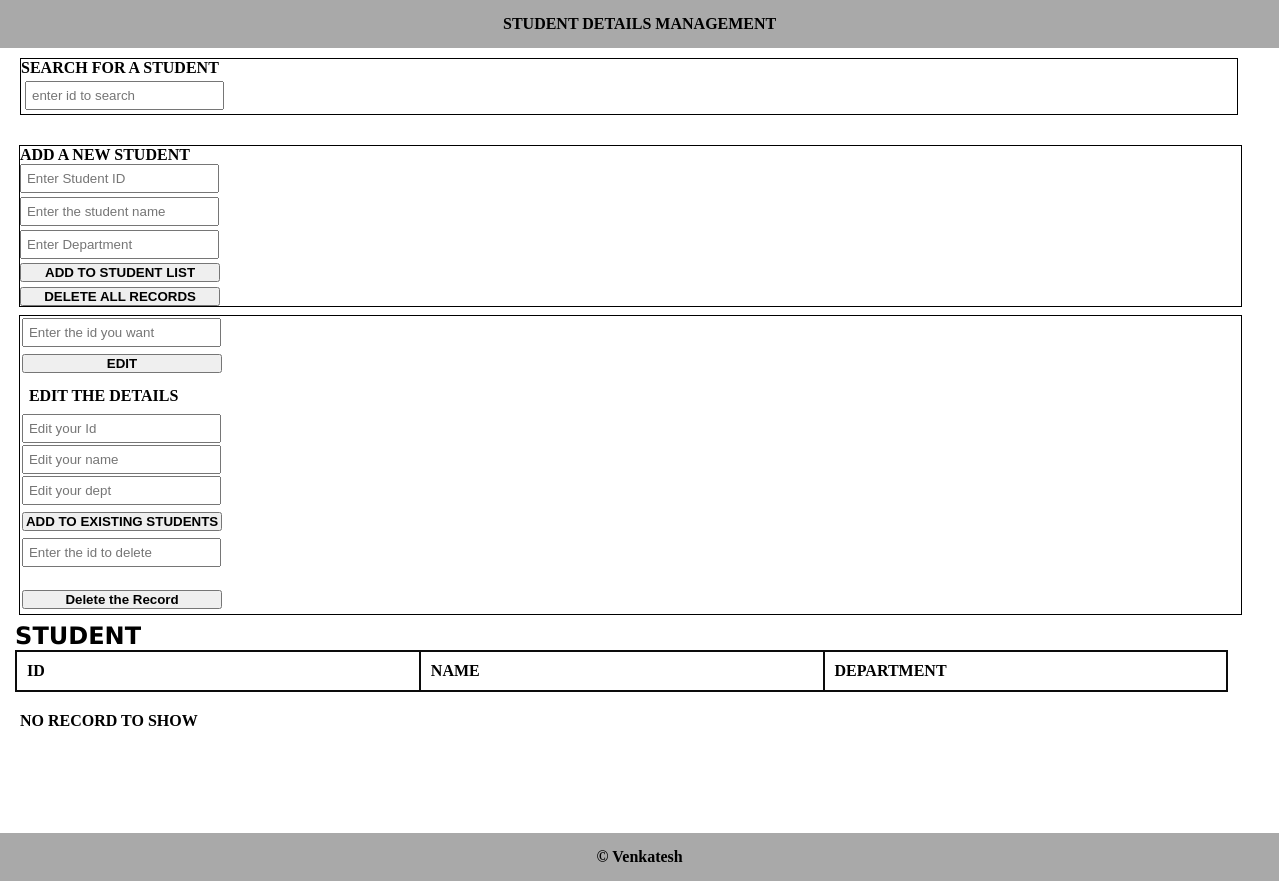
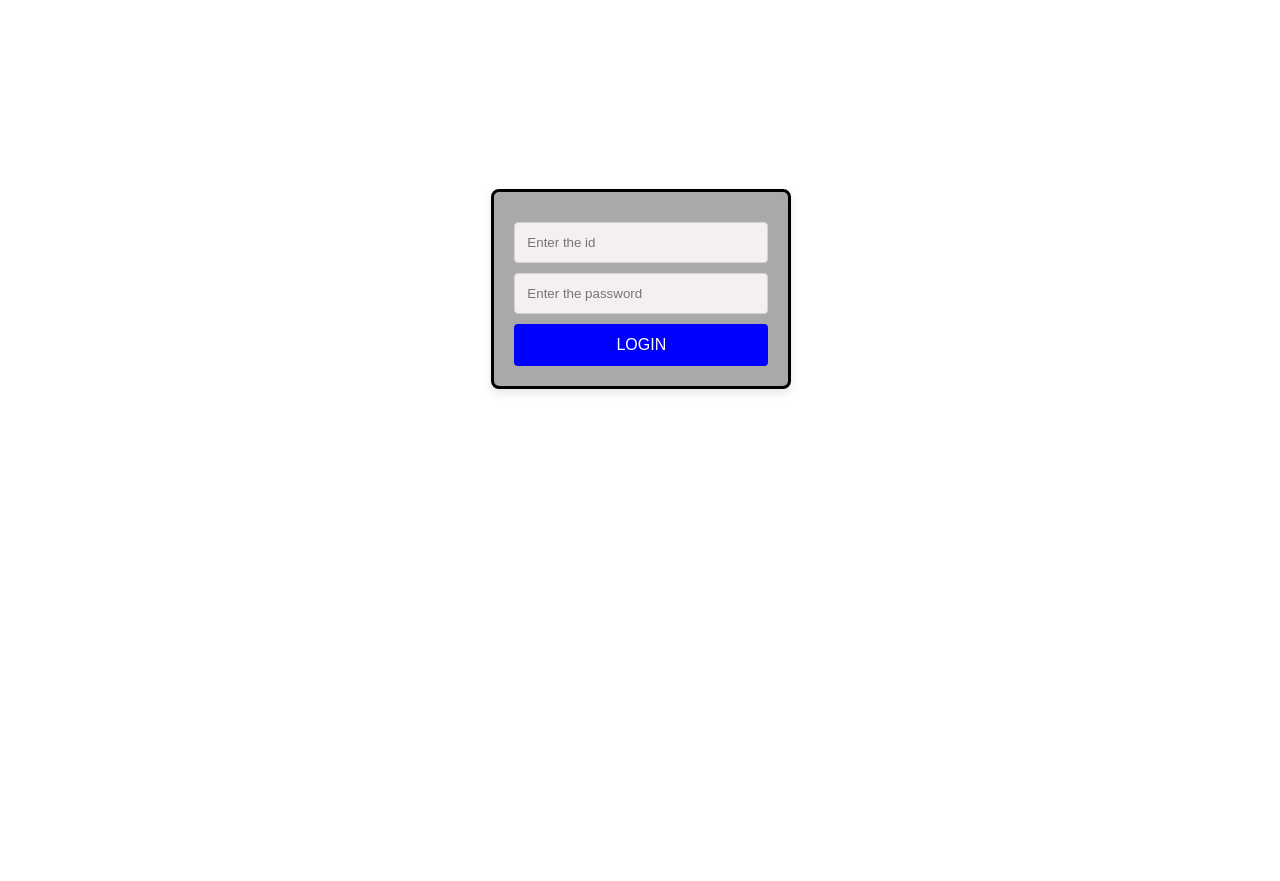
Before and after one commit to ShriVenkateshBabu/student, a React (Vite) app: page / in a window 1280 px wide. After the commit the page ends 800 px from the top, so only its background shows below. Built offline with nearby package versions, Linux system fonts and the light colour scheme; data requests are answered from the project's data file.

Commit message:
login validation alone is there

```diff
--- /dev/null
+++ b/db/userinfo.json
@@ -0,0 +1,5 @@
+{
+"userinfo":[
+
+           ]
+}
--- a/src/App.jsx
+++ b/src/App.jsx
@@ -8,6 +8,8 @@ import './index.css';
 import Searchdisplayitems from './components/Searchdisplayitems';
 import Editstu from './components/Editstu';
 import Viewstudent from './components/Viewstudent';
+import { Routes,Route } from 'react-router-dom';
+import Login from './Loginpage/Login';
 
 
 const App = () => {
@@ -121,6 +123,11 @@ catch(err){
   }
   return (
     <div className='app-container'>
+
+   <Routes>
+     <Route path="/" element={<Login/>} />
+     <Route path="/students" element ={
+      <>
       <Header />
        {error && <p>{error}</p>}
        {loading && <p>Loading...</p>}
@@ -169,6 +176,11 @@ catch(err){
     <Searchdisplayitems search={search} students={students} />
     )}
        <Footer />
+       </>
+     }/>
+
+      </Routes>
+
     </div>
   );
 };
--- a/src/Loginpage/Login.jsx
+++ b/src/Loginpage/Login.jsx
@@ -1,15 +1,27 @@
-import React from 'react'
+import React, { useState } from 'react'
+import { useNavigate } from 'react-router-dom'
+import "../login.css"
 
 const Login = () => {
+  let [isauth, setisauth] = useState(false)
+  const navigate = useNavigate();
+  function handlelogin (){
+   setisauth(true);
+   if(isauth){
+    navigate("/students")
+   }
+   else{
+    return null
+   }
+  }
   return (
     <>
-        <input type='text'
-        placeholder='Enter the id'
-        />
-        <input type='password'
-        placeholder='enter the password'
-        />
-        <button>LOGIN</button>
+<form  className = "loginform" onSubmit={(e) => e.preventDefault()}>
+  <input type="text" placeholder="Enter the id" />
+  <input type="password" placeholder="Enter the password" />
+  <button type="button" onClick={()=>handlelogin()}>LOGIN</button>
+</form>
+
     </>
   )
 }
--- /dev/null
+++ b/src/login.css
@@ -0,0 +1,52 @@
+* {
+    margin: 0;
+    padding: 0;
+    box-sizing: border-box;
+  }
+
+  .loginform {
+    border: 3px solid black;
+    width: 300px;
+    padding: 20px;
+    background-color: darkgray;
+    color: white;
+    box-shadow: 0 4px 10px rgba(0, 0, 0, 0.1);
+    border-radius: 8px;
+    margin-top: 5cm;
+    margin-left: 13cm;
+  }
+
+  .loginform input {
+    width: 100%;
+    padding: 12px;
+    margin-top: 10px;
+    margin-bottom: 10px;
+    border: 1px solid lightgray;
+    border-radius: 4px;
+    background-color: rgb(246, 239, 239);
+    color: rgb(25, 24, 24);
+  }
+
+  .loginform input:focus {
+    outline: none;
+    border-color: dodgerblue;
+  }
+
+  .loginform button {
+    width: 100%;
+    padding: 12px;
+    background-color: blue;
+    border: none;
+    border-radius: 4px;
+    color: white;
+    font-size: 16px;
+    transition: background-color 0.3s ease;
+  }
+
+  button:hover {
+    background-color: mediumblue;
+  }
+
+  button:focus {
+    outline: none;
+  }
--- a/src/main.jsx
+++ b/src/main.jsx
@@ -2,10 +2,13 @@ import { StrictMode } from 'react'
 import { createRoot } from 'react-dom/client'
 import './index.css'
 import App from './App.jsx'
+import { BrowserRouter } from 'react-router-dom'
 
 createRoot(document.getElementById('root')).render(
   <StrictMode>
+   <BrowserRouter>
+    <App />
+   </BrowserRouter>
 
-    <App />
   </StrictMode>,
 )
```
Lines whose indentation alone changed are shown as unchanged.
